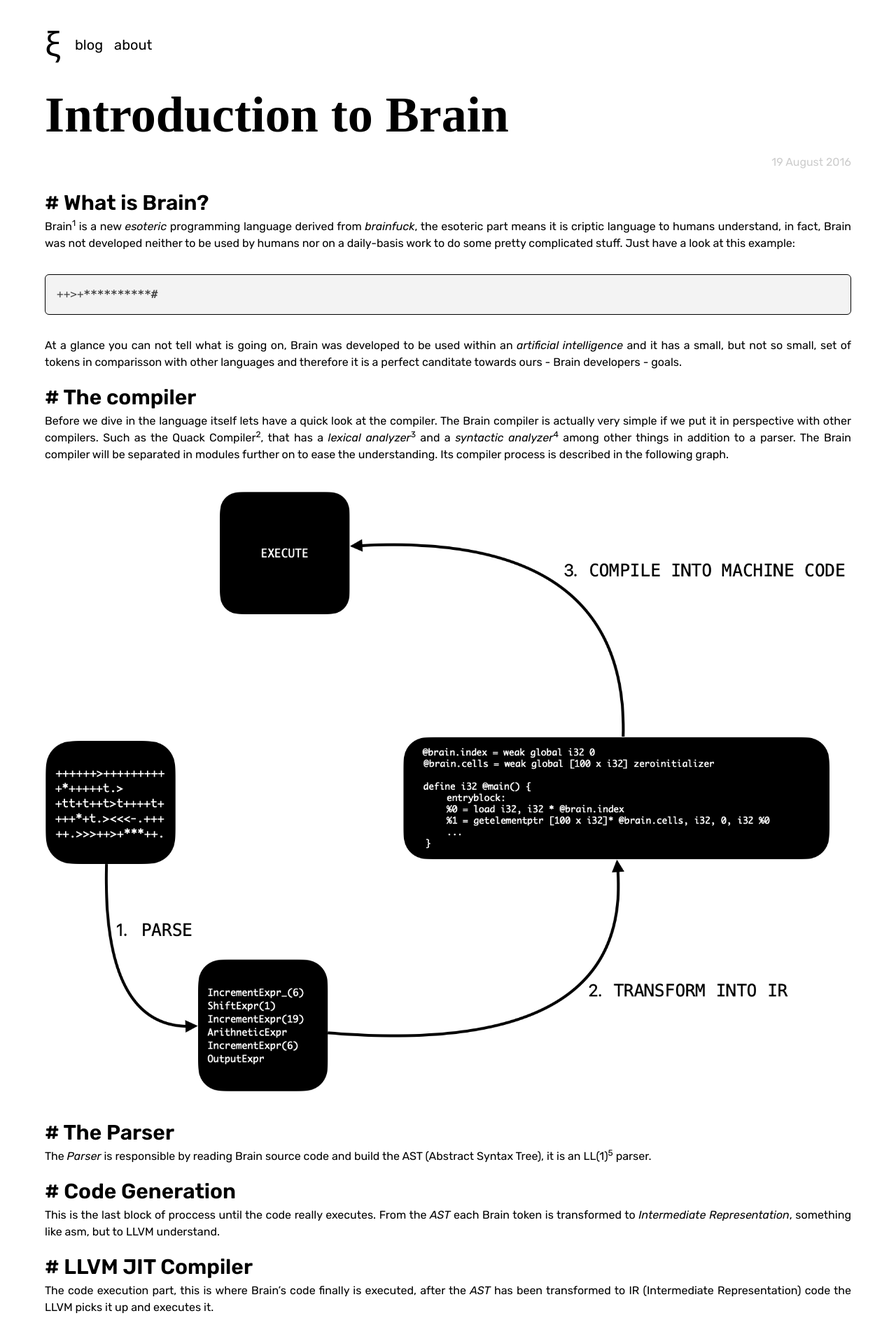
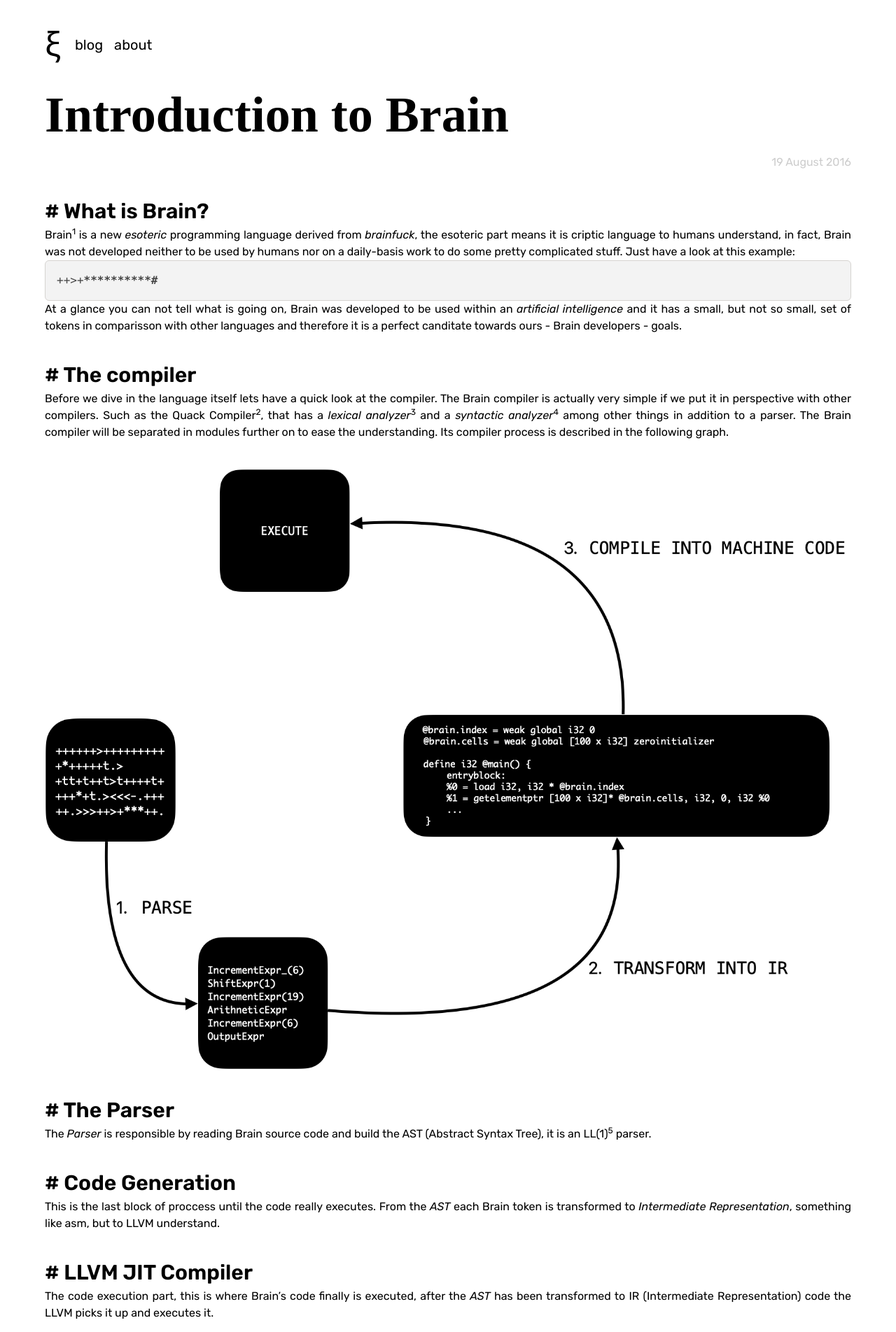
Before and after one commit to rafaelcn/rafaelcn.github.io, a Jekyll site: the page built from _posts/2016-08-19-brain.md, in a window 1280 px wide. Shown: the top 1904 px of the page at 70% size. Built offline with Jekyll 4.4.1, drawn with Linux system fonts in a browser that asks for light colours; nearby versions of some CDN libraries; some web fonts are replaced.

Commit message:
Improve visibility of inline code
Signed-off-by: Rafael Campos Nunes <rcamposnunes@outlook.com>

```diff
--- a/_layouts/crude.html
+++ b/_layouts/crude.html
@@ -50,18 +50,18 @@
             }
 
             pre {
-                @apply mt-8 mb-8 text-base;
+                @apply text-base;
             }
 
             pre > code {
-                @apply rounded-md border border-black;
+                @apply rounded-md border border-stone-300;
             }
 
             code {
-                @apply pl-1 pr-1 bg-stone-50/80;
+                @apply p-1 bg-stone-100 border border-stone-300 rounded-md;
             }
 
-            #post-content > p {
+            #post-content > p ~ p {
                 @apply mb-5;
             }
             #post-content > p > a {
@@ -69,13 +69,13 @@
             }
 
             #post-content > h1 {
-                @apply mt-3 mb-1 font-semibold text-3xl;
+                @apply mt-10 mb-1 font-semibold text-3xl;
             }
             #post-content > h2 {
                 @apply mt-3 mb-1 font-semibold text-2xl;
             }
             #post-content > h3 {
-                @apply mt-3 mb-1 font-semibold text-xl;
+                @apply mt-2 mb-1 font-semibold text-xl;
             }
 
             #post-content > h1::before {
--- a/_posts/2016-08-19-brain.md
+++ b/_posts/2016-08-19-brain.md
@@ -48,7 +48,7 @@
 * `>` Shift the position of the index pointer to the next cell.
 * `<` Shift the position of the index pointer to the previous cell.
 * `^` Jumps to the cell[number], with number being the current cell value.
-{: .ml-5}
+{: .ml-5 .space-y-2}
 
 ### Arithmetic operators
 {: .uppercase}
```
